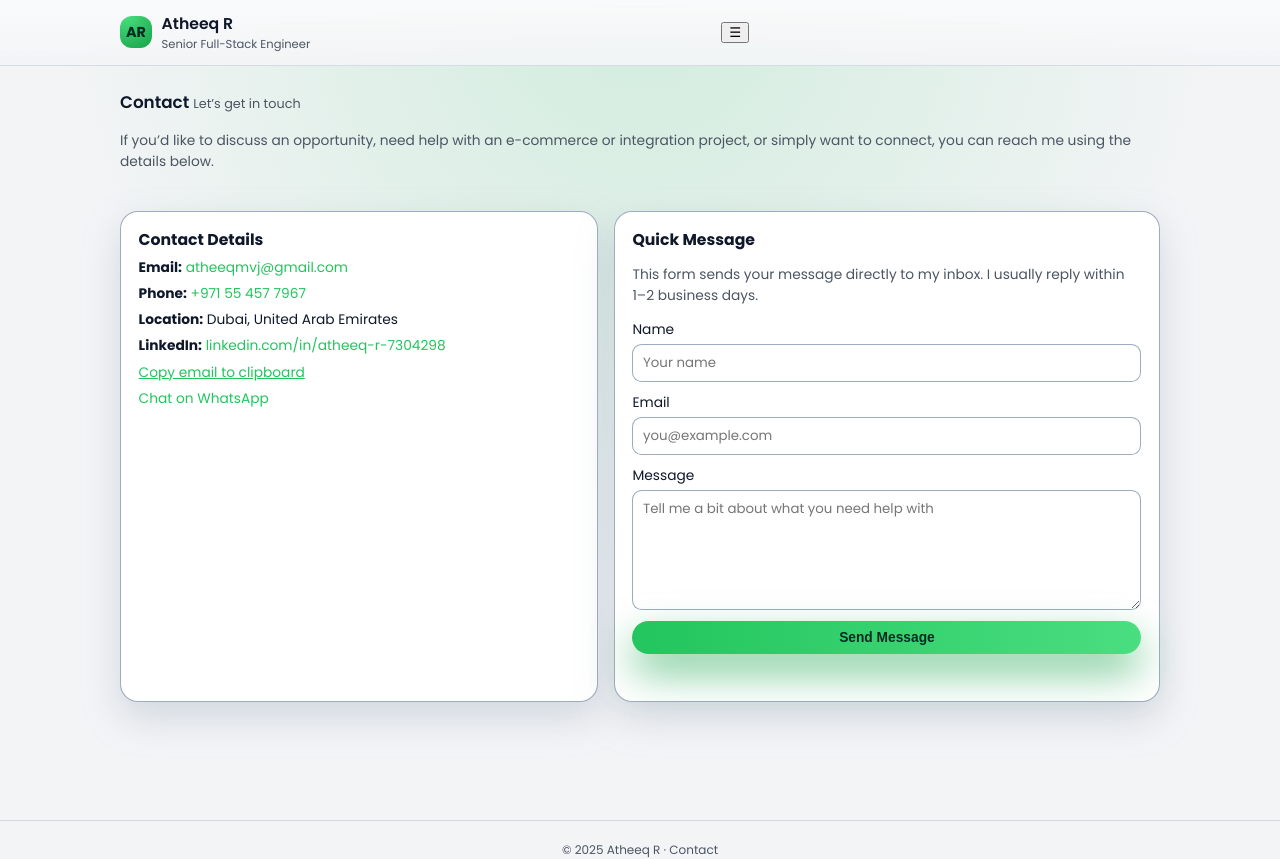
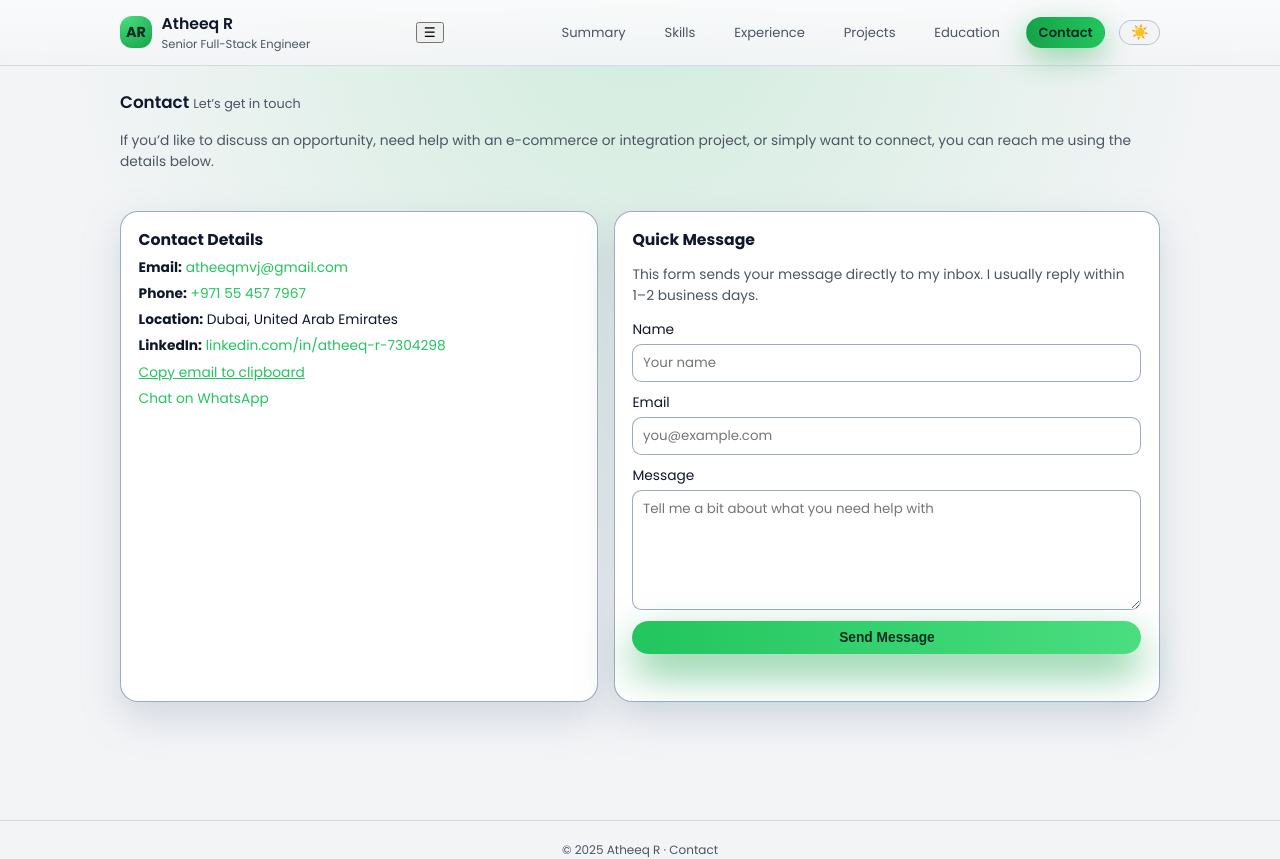
Before and after one commit to atheeqsyed/atheeq-portfolio, a plain HTML site: page Contact.html in a window 1280 px wide. Drawn offline with Linux system fonts and the light colour scheme.

Commit message:
Update Contact.html

```diff
--- a/Contact.html
+++ b/Contact.html
@@ -242,21 +242,17 @@ button[type="submit"].is-loading::after {
             ☰
         </button>
 
-        <nav class="nav-links" id="navLinks">
-            <!-- INDEX.html version -->
-            <!-- (Use this version only in Index.html) -->
-            <!--
-            <a href="#summary" data-section="summary">Summary</a>
-            <a href="#skills" data-section="skills">Skills</a>
-            <a href="#experience" data-section="experience">Experience</a>
-            <a href="#projects" data-section="projects">Projects</a>
-            <a href="#education" data-section="education">Education</a>
-            <a href="#contact" class="nav-cta" data-section="contact">Contact</a>
-            <button id="themeToggle" class="theme-toggle" type="button" aria-label="Toggle dark/light theme">
-                <span class="theme-icon">🌙</span>
-            </button>
-            -->
-        </nav>
+      <nav class="nav-links" id="navLinks">
+    <a href="index.html#summary">Summary</a>
+    <a href="index.html#skills">Skills</a>
+    <a href="index.html#experience">Experience</a>
+    <a href="index.html#projects">Projects</a>
+    <a href="index.html#education">Education</a>
+    <a href="Contact.html" class="nav-cta">Contact</a>
+    <button id="themeToggle" class="theme-toggle" type="button" aria-label="Toggle dark/light theme">
+        <span class="theme-icon">🌙</span>
+    </button>
+</nav>
     </div>
 </header>
 
```
